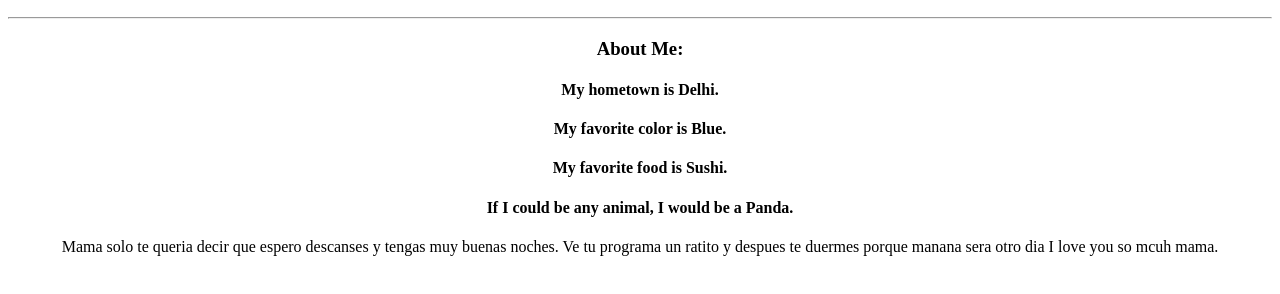
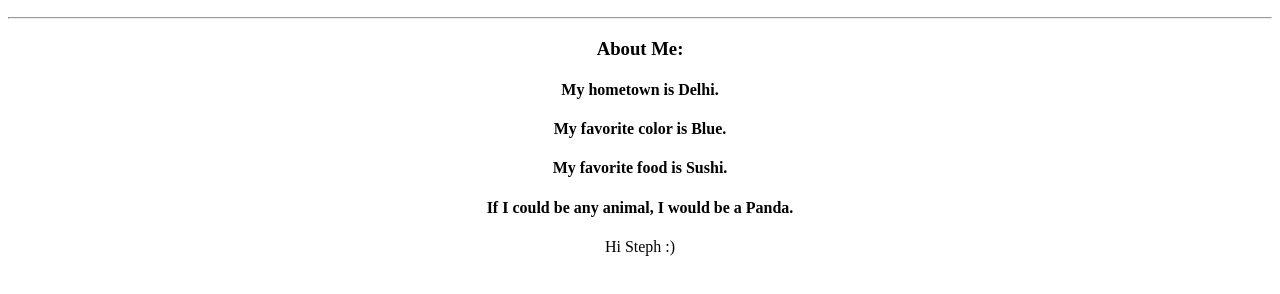
Before and after one commit to Pabs000/My-First-Repository, a plain HTML site: page index.html in a window 1280 px wide. Shown: the part 110-404 px from the top of the page. Drawn offline with Linux system fonts and the light colour scheme.

Commit message:
Message to Stephanie

```diff
--- a/index.html
+++ b/index.html
@@ -15,9 +15,7 @@
                     <h4>My favorite color is Blue.</h4>
                     <h4>My favorite food is Sushi.</h4>
                     <h4>If I could be any animal, I would be a Panda.</h4>
-                    <p>
-                        Mama solo te queria decir que espero descanses y tengas muy buenas noches. Ve tu programa un ratito y despues te duermes porque manana sera otro dia I love you so mcuh mama.
-                    </p>
+                    <p>Hi Steph :)</p>
             </div>
           </body>
         </html>
```
